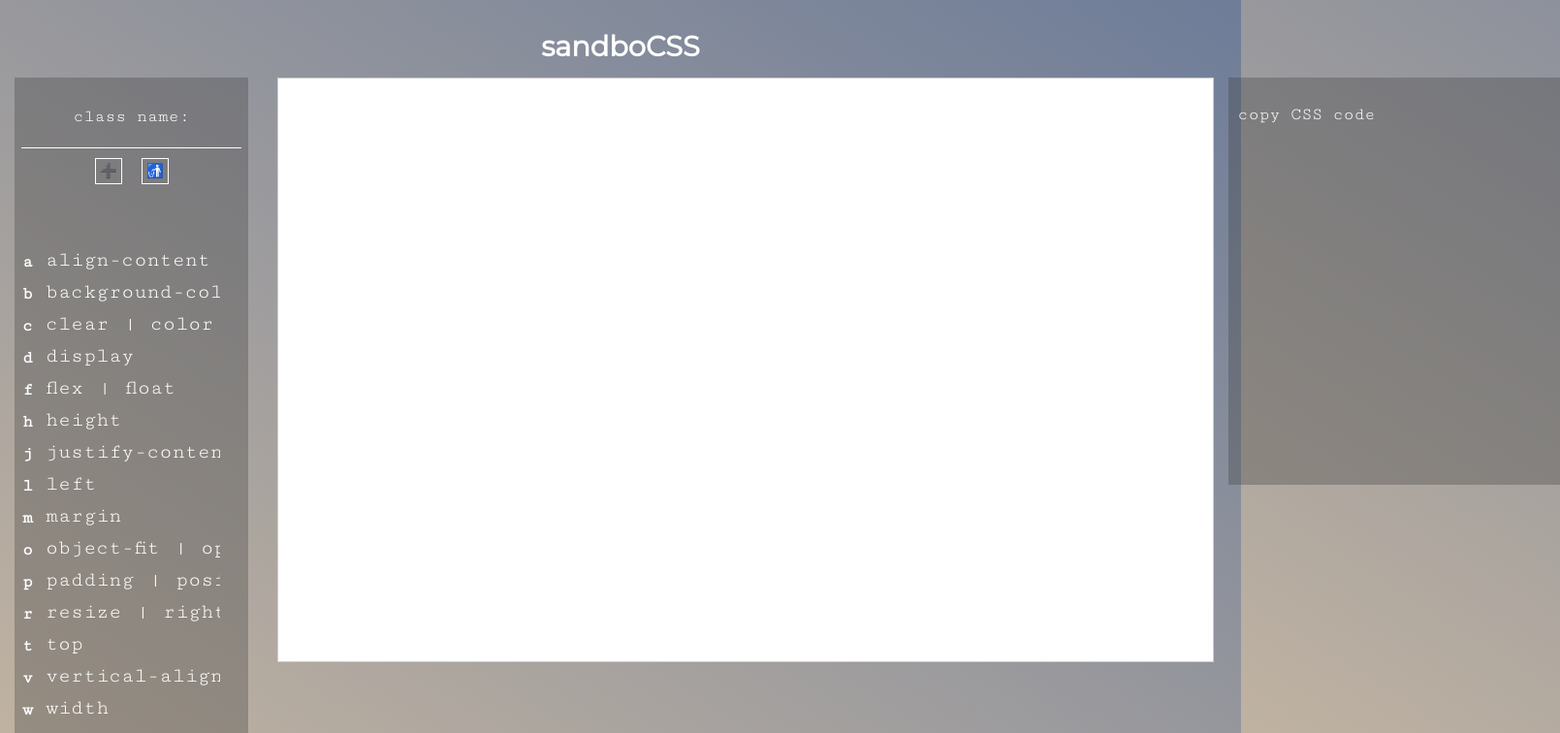
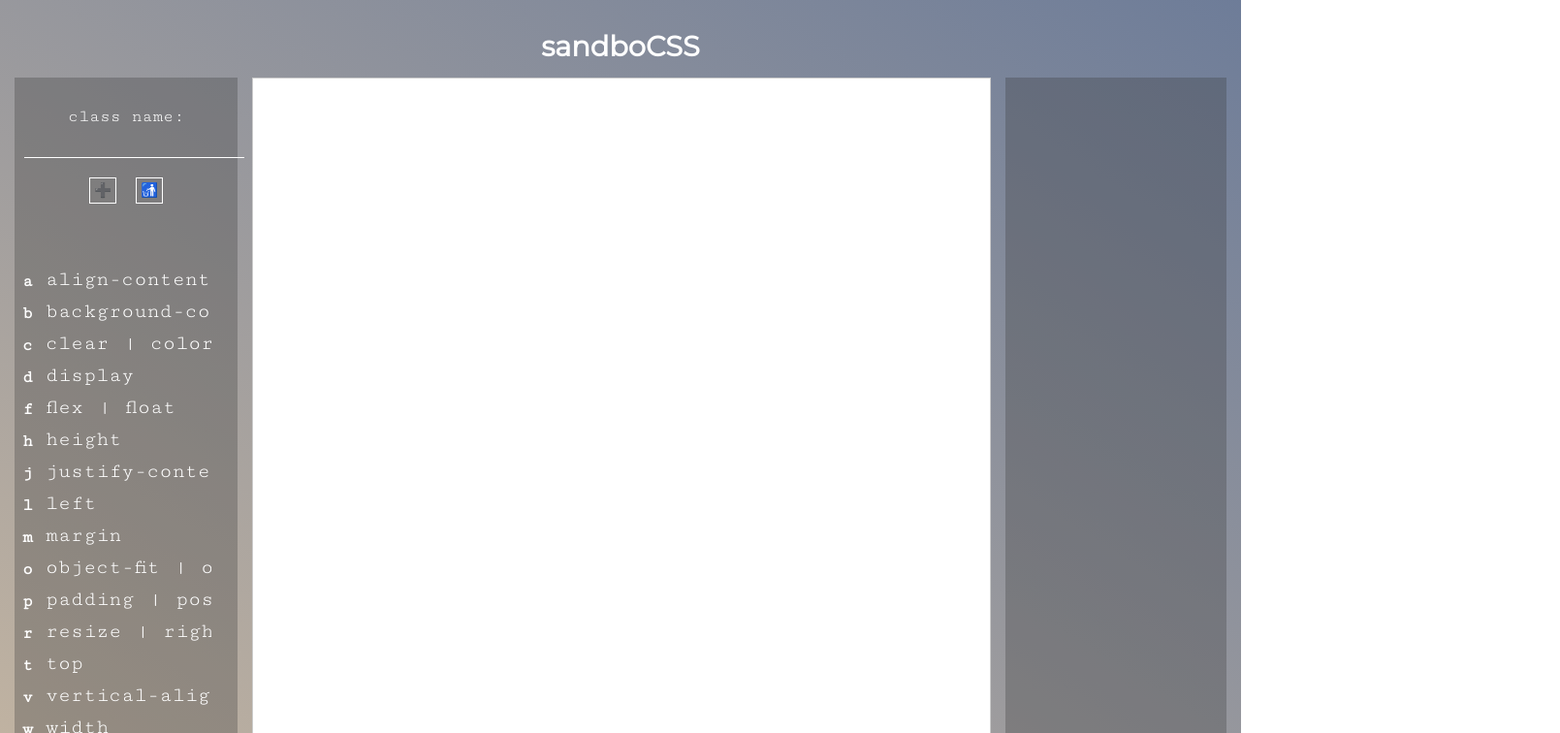
Before and after one commit to yammik/sandbocss, a React (Create React App) app: page / in a window 1280 px wide. Both pictures are taken after a click on the button "classic". Shown: the top 756 px of the page at 97% size, 1609 px wide, since content can reach past the window. Built offline with nearby package versions, Linux system fonts and the light colour scheme; a web font is replaced by a local one.

Commit message:
color picker responds to window resize

```diff
--- a/src/App.css
+++ b/src/App.css
@@ -102,13 +102,13 @@ a:hover {
 
 #main {
   padding: 20px 0;
-  display: table;
+  display: flex;
   width: 100%;
 }
 
 #controls {
   float: left;
-  width: 15%;
+  width: 18%;
   margin: 0 15px;
   font-size: 1em;
   color: white;
@@ -116,6 +116,14 @@ a:hover {
   font-family: 'Cutive Mono', monospace;
 
   background-color: rgba(55,55,55,0.3);
+}
+
+.copyLink {
+  outline: 1px solid white;
+  padding: 5px;
+  margin: 10px;
+  position: absolute;
+  bottom: 10px;
 }
 
 #properties {
@@ -126,7 +134,6 @@ a:hover {
 #sandbox {
   margin: 0px auto;
   text-align: center;
-  display: inline-block;
   border: solid 1px #ccc;
   width: 60%;
   padding: 18.694% 0;
@@ -137,15 +144,15 @@ a:hover {
 
 #output {
   float: right;
-  width: 20%;
+  width: 18%;
   overflow-y: scroll;
-  height: 400px;
   font-size: 0.3em;
   color: white;
   font-family: 'Cutive Mono', monospace;
   text-align: left;
-  padding: 10px;
+  margin: 0 15px;
   background-color: rgba(55,55,55,0.3);
+  position: relative;
 
 }
 
@@ -164,6 +171,7 @@ input {
   text-align: center;
   caret-color: white;
   color: white;
+  margin: 10px;
 }
 
 .submitButton {
@@ -232,12 +240,12 @@ input {
 }
 
 #directionPad {
-  margin: 50px 30px;
+  margin: 20px;
   text-align: center;
 }
 
 #sizeCtrl {
-  margin: 50px 30px;
+  margin: 20px;
   text-align: center;
 }
 
--- a/src/components/InteractiveCtrls.js
+++ b/src/components/InteractiveCtrls.js
@@ -1,12 +1,13 @@
 import React, { Component } from 'react';
 import ClassNameForm from "./ClassNameForm";
-import { ChromePicker } from 'react-color';
+import { ChromePicker, MaterialPicker } from 'react-color';
 
 class InteractiveCtrls extends Component {
   constructor() {
     super()
     this.state = {
       color: '',
+      windowWidth: 0,
     }
   }
 
@@ -17,6 +18,14 @@ class InteractiveCtrls extends Component {
 
     this.props.setColor(Object.values(color.rgb));
   };
+
+  componentDidMount() {
+    window.addEventListener('resize', e => {
+      this.setState({
+        windowWidth: window.innerWidth,
+      })
+    })
+  }
 
   render() {
     const {
@@ -70,7 +79,7 @@ class InteractiveCtrls extends Component {
           </button>
         </div>
 
-        <div className='colorPicker'><ChromePicker color={this.state.color} alpha={this.state.alpha} onChangeComplete={this.handleChangeComplete} /></div>
+        <div className='colorPicker'>{this.state.windowWidth > 1300 ? <ChromePicker color={this.state.color} alpha={this.state.alpha} onChangeComplete={this.handleChangeComplete} /> : <MaterialPicker color={this.state.color} alpha={this.state.alpha} onChangeComplete={this.handleChangeComplete} />}</div>
       </div>
     )
   }
--- a/src/components/Output.js
+++ b/src/components/Output.js
@@ -109,7 +109,7 @@ class Output extends Component {
       </pre>
       <CopyToClipboard text={cssCodeInStr}
         onCopy={() => this.setState({copied: true})}>
-        <span>{this.state.copied ? 'copied!' : 'copy CSS code'}</span>
+        <span className="copyLink">{this.state.copied ? 'copied!' : 'copy CSS code'}</span>
       </CopyToClipboard>
       </div>
 
--- a/src/components/Sandbox.js
+++ b/src/components/Sandbox.js
@@ -113,7 +113,7 @@ class Sandbox extends Component {
       bounds='parent'
       z-index={z}
     >
-      class: {div.className.replace(/resizable| center| left| right/, '')}
+      {div.className.replace(/resizable| center| left| right/, '')}
       {div.children.map(div =>
         this.renderInteractiveDiv(div, z+1)
       )}
@@ -152,7 +152,7 @@ class Sandbox extends Component {
         this.dragSet(true);
       }}
     >
-        class: {div.className.replace(/resizable| center| left| right/, '')}
+        {div.className.replace(/resizable| center| left| right/, '')}
       {div.children.map(div =>
         this.renderDiv(div, camelStyle, z+1)
       )}
```
